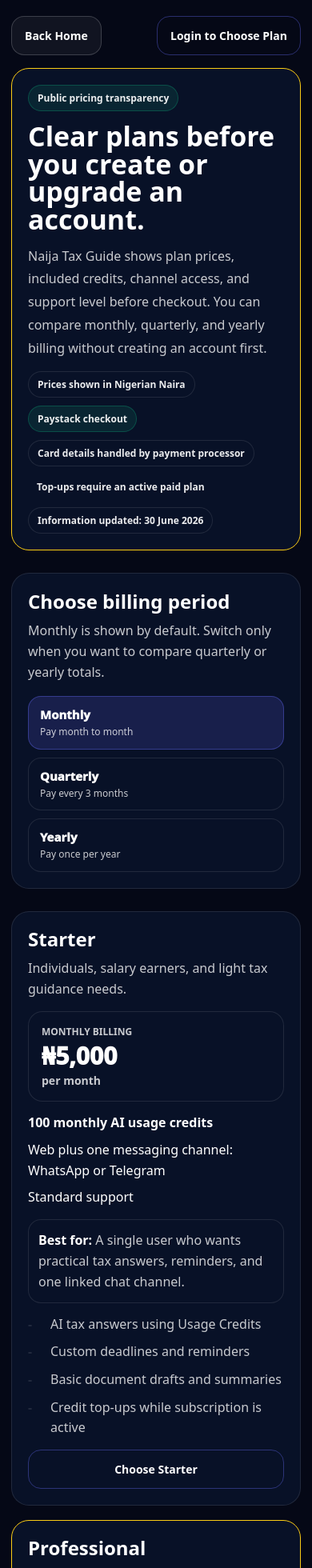
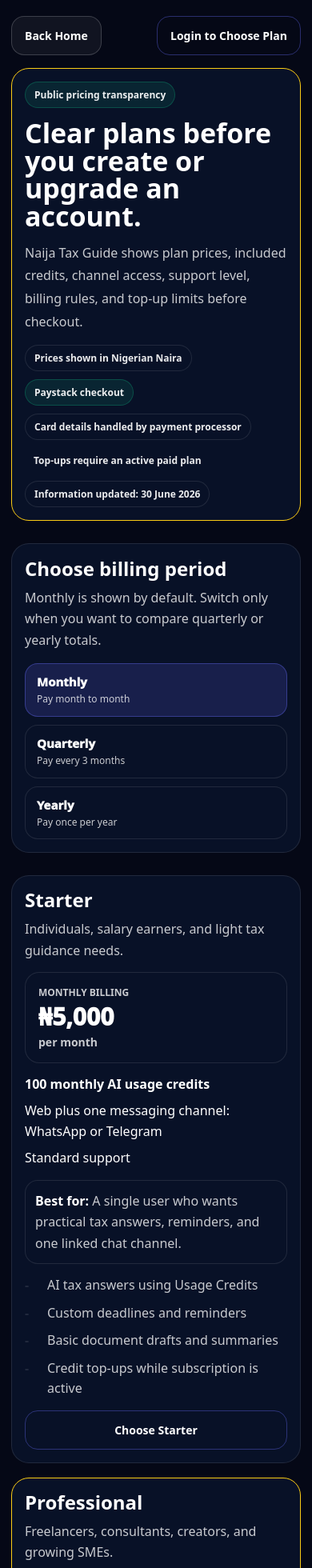
Before and after one commit to SirBM201/naija-tax-guide-frontend, a Next.js app: page /pricing in a window 390 px wide. Shown: the top 1960 px of the page at 80% size. Built offline with nearby package versions, Linux system fonts and the light colour scheme; no server answers.

Commit message:
Align top-up UI with billing rules

```diff
--- a/app/pricing/page.tsx
+++ b/app/pricing/page.tsx
@@ -29,11 +29,7 @@ const plans: PublicPlan[] = [
   {
     name: "Starter",
     audience: "Individuals, salary earners, and light tax guidance needs.",
-    prices: {
-      monthly: "₦5,000",
-      quarterly: "₦14,000",
-      yearly: "₦51,000",
-    },
+    prices: { monthly: "₦5,000", quarterly: "₦14,000", yearly: "₦51,000" },
     credits: "100 monthly AI usage credits",
     channels: "Web plus one messaging channel: WhatsApp or Telegram",
     support: "Standard support",
@@ -48,11 +44,7 @@ const plans: PublicPlan[] = [
   {
     name: "Professional",
     audience: "Freelancers, consultants, creators, and growing SMEs.",
-    prices: {
-      monthly: "₦12,000",
-      quarterly: "₦33,600",
-      yearly: "₦122,400",
-    },
+    prices: { monthly: "₦12,000", quarterly: "₦33,600", yearly: "₦122,400" },
     credits: "300 monthly AI usage credits",
     channels: "Web plus WhatsApp and Telegram",
     support: "Priority support",
@@ -68,11 +60,7 @@ const plans: PublicPlan[] = [
   {
     name: "Business",
     audience: "Teams, businesses, consultants, and heavier compliance workflows.",
-    prices: {
-      monthly: "₦25,000",
-      quarterly: "₦70,000",
-      yearly: "₦255,000",
-    },
+    prices: { monthly: "₦25,000", quarterly: "₦70,000", yearly: "₦255,000" },
     credits: "800 monthly AI usage credits",
     channels: "Higher workspace and channel capacity",
     support: "Priority business support",
@@ -87,10 +75,9 @@ const plans: PublicPlan[] = [
 ];
 
 const topUps = [
-  "10 credits - ₦500",
-  "50 credits - ₦2,000",
-  "100 credits - ₦3,500",
-  "500 credits - ₦15,000",
+  "100 Usage Credits - ₦200",
+  "300 Usage Credits - ₦500",
+  "1,000 Usage Credits - ₦1,500",
 ];
 
 const trustItems = [
@@ -148,7 +135,7 @@ function card(accent = false): React.CSSProperties {
     borderRadius: 22,
     border: accent ? "1px solid var(--gold)" : "1px solid var(--border)",
     background: "var(--panel-bg)",
-    padding: 20,
+    padding: "clamp(16px, 3vw, 20px)",
     display: "grid",
     gap: 14,
     minWidth: 0,
@@ -270,7 +257,7 @@ export default function PublicPricingPage() {
               Clear plans before you create or upgrade an account.
             </h1>
             <p style={{ margin: 0, color: "var(--text-muted)", fontSize: "clamp(16px, 2.6vw, 18px)", lineHeight: 1.8, maxWidth: 900 }}>
-              {SITE.name} shows plan prices, included credits, channel access, and support level before checkout. You can compare monthly, quarterly, and yearly billing without creating an account first.
+              {SITE.name} shows plan prices, included credits, channel access, support level, billing rules, and top-up limits before checkout.
             </p>
             <div style={{ display: "flex", gap: 10, flexWrap: "wrap" }}>
               <span style={pill()}>Prices shown in Nigerian Naira</span>
@@ -289,7 +276,7 @@ export default function PublicPricingPage() {
               Monthly is shown by default. Switch only when you want to compare quarterly or yearly totals.
             </p>
           </div>
-          <div style={{ display: "grid", gridTemplateColumns: "repeat(auto-fit, minmax(180px, 1fr))", gap: 10 }}>
+          <div style={{ display: "grid", gridTemplateColumns: "repeat(auto-fit, minmax(min(100%, 180px), 1fr))", gap: 10 }}>
             {billingOptions.map((option) => {
               const active = billingCycle === option.key;
               return (
@@ -302,7 +289,7 @@ export default function PublicPricingPage() {
           </div>
         </section>
 
-        <section style={{ display: "grid", gridTemplateColumns: "repeat(auto-fit, minmax(280px, 1fr))", gap: 18 }}>
+        <section style={{ display: "grid", gridTemplateColumns: "repeat(auto-fit, minmax(min(100%, 280px), 1fr))", gap: 18 }}>
           {plans.map((plan) => (
             <article key={plan.name} style={card(Boolean(plan.recommended))}>
               <div style={{ display: "flex", justifyContent: "space-between", gap: 10, flexWrap: "wrap" }}>
@@ -344,7 +331,7 @@ export default function PublicPricingPage() {
           ))}
         </section>
 
-        <section style={{ display: "grid", gridTemplateColumns: "repeat(auto-fit, minmax(280px, 1fr))", gap: 18 }}>
+        <section style={{ display: "grid", gridTemplateColumns: "repeat(auto-fit, minmax(min(100%, 280px), 1fr))", gap: 18 }}>
           <div style={card()}>
             <div style={pill("good")}>Checkout and payment confidence</div>
             <h2 style={{ margin: 0, color: "var(--text)", fontSize: 26 }}>Payment is confirmed before access changes</h2>
@@ -368,7 +355,7 @@ export default function PublicPricingPage() {
           </div>
         </section>
 
-        <section style={{ display: "grid", gridTemplateColumns: "repeat(auto-fit, minmax(320px, 1fr))", gap: 18 }}>
+        <section style={{ display: "grid", gridTemplateColumns: "repeat(auto-fit, minmax(min(100%, 320px), 1fr))", gap: 18 }}>
           <div style={card()}>
             <div style={pill("good")}>Billing rules</div>
             <h2 style={{ margin: 0, color: "var(--text)", fontSize: 26 }}>How renewal, credits, top-ups, and failed payments work</h2>
@@ -410,7 +397,7 @@ export default function PublicPricingPage() {
           <p style={{ margin: 0, color: "var(--text-muted)", lineHeight: 1.8 }}>
             {SITE.name} provides general Nigerian tax information and guided support. It is not a government portal, law firm, accounting firm, or substitute for a qualified tax professional in sensitive matters, audits, disputes, penalties, or formal filing decisions.
           </p>
-          <div style={{ display: "grid", gridTemplateColumns: "repeat(auto-fit, minmax(160px, 1fr))", gap: 10 }}>
+          <div style={{ display: "grid", gridTemplateColumns: "repeat(auto-fit, minmax(min(100%, 160px), 1fr))", gap: 10 }}>
             <button onClick={() => router.push("/terms")} style={button(false)}>Terms</button>
             <button onClick={() => router.push("/privacy")} style={button(false)}>Privacy</button>
             <button onClick={() => router.push("/refund")} style={button(false)}>Refund</button>
```
